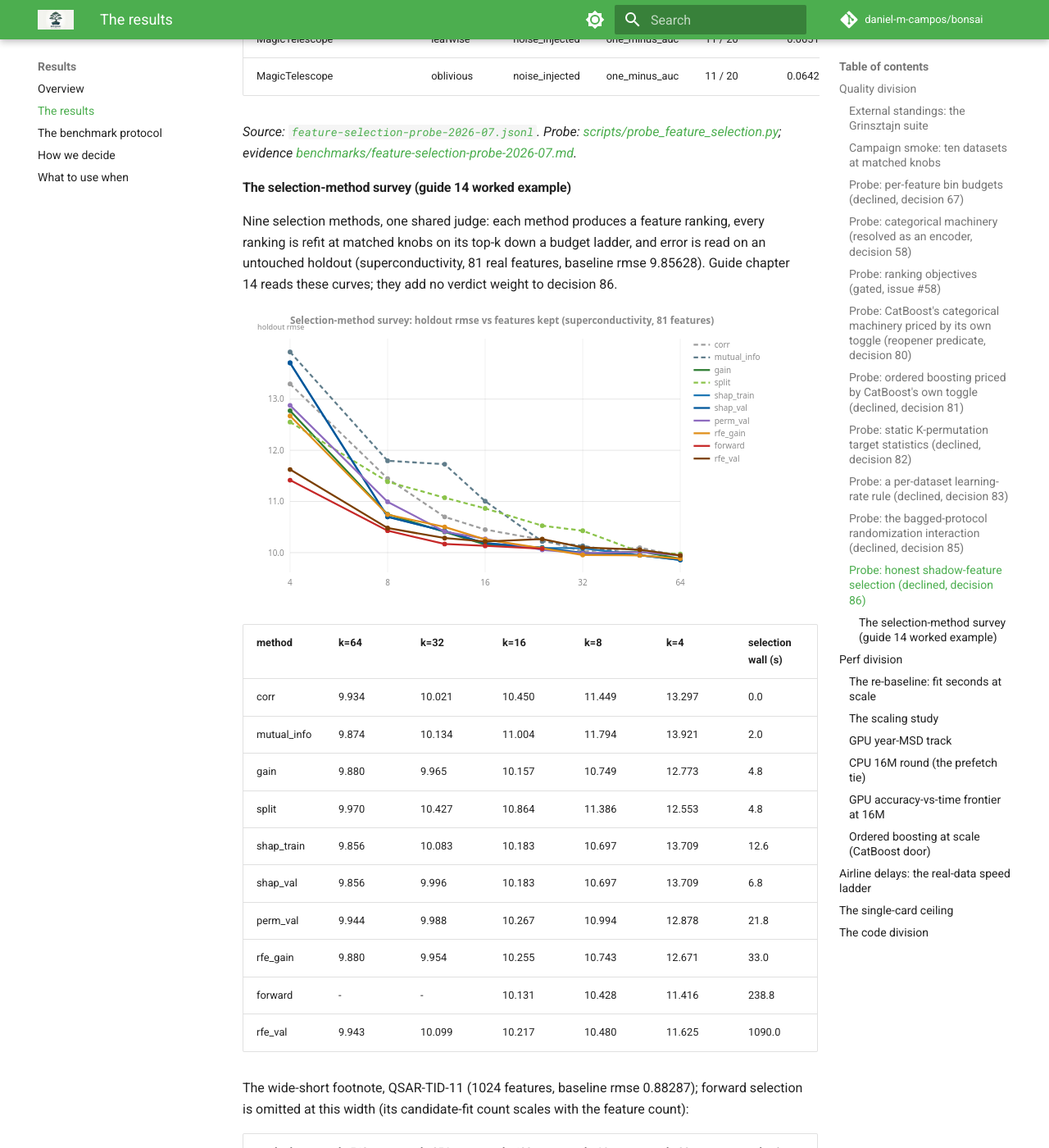
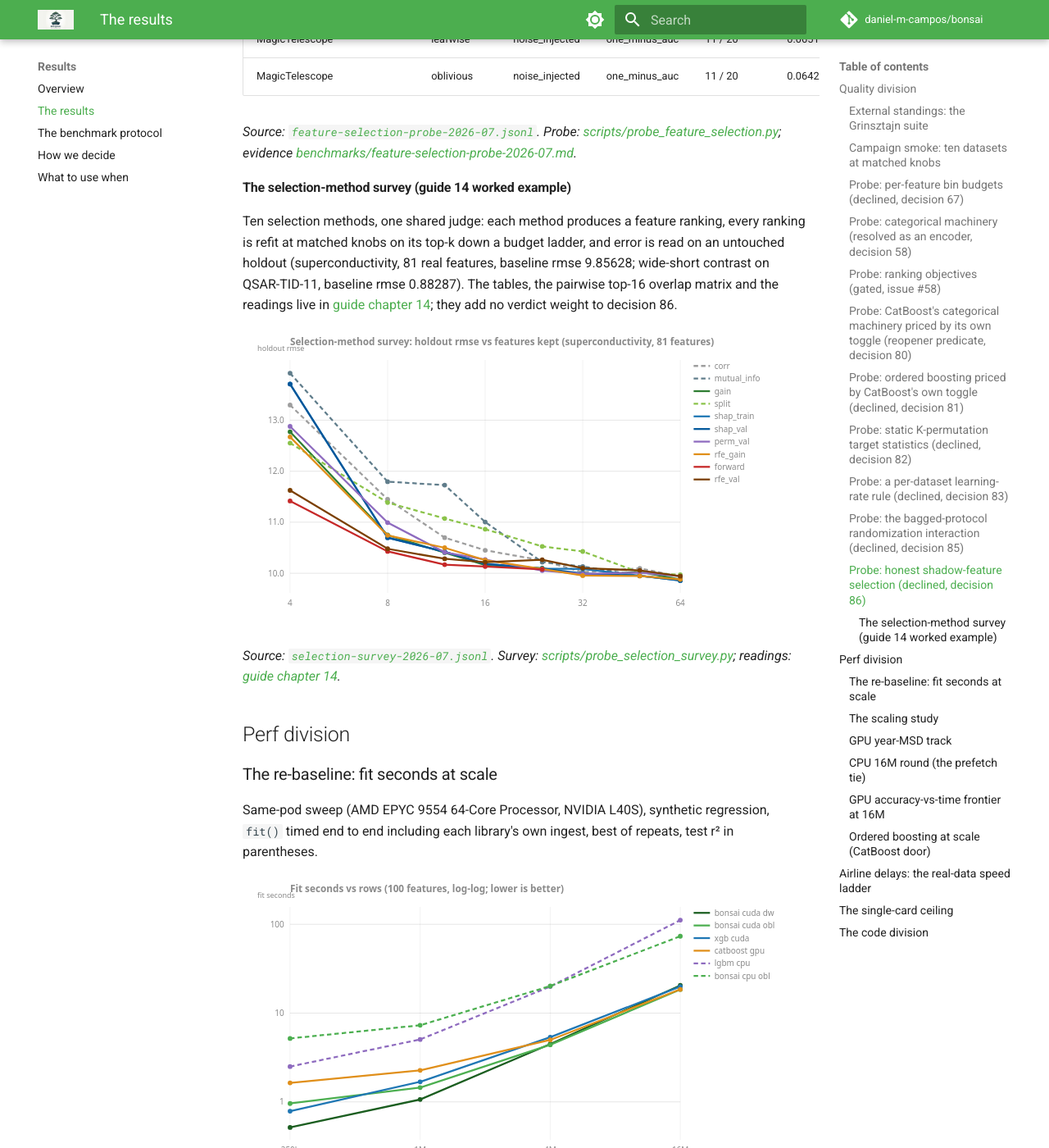
Before and after one commit to daniel-m-campos/bonsai, an MkDocs documentation site: the page built from docs/method/results.md, in a window 1280 px wide and 1400 px high, scrolled down 13668 px. Shown: the whole window at 82% size. Built offline with MkDocs 1.6.1 and Material for MkDocs 9.7.7, drawn with Linux system fonts in a browser that asks for light colours; comment, search, counter and statistics services are not loaded; some of the changed text lies outside the part shown.

Commit message:
docs(guide): one home for the survey results, scannable by family
The results table gains a family column and bold best-per-budget cells,
the readings walk the families instead of the budget ladder, and a new
10x10 top-16 Jaccard matrix shows where the wrapper advantage comes
from. benchmarks/selection-survey-2026-07.md is deleted; the guide is
the single source (fine print absorbed into The experiment; QSAR
rfe_gain wall corrected to the post-fix rerun's 14.6s, the report had
carried the stale 13.2s). The results ledger's survey subsection
shrinks to the chart plus a pointer to the guide.

Claude-Session: https://claude.ai/code/session_01SfgWZ7ftZV7aJJh87NXR72

```diff
--- a/docs/method/results.md
+++ b/docs/method/results.md
@@ -317,37 +317,11 @@ Does a refit-based shadow-feature selector (append a permuted copy of every colu
 
 #### The selection-method survey (guide 14 worked example)
 
-Nine selection methods, one shared judge: each method produces a feature ranking, every ranking is refit at matched knobs on its top-k down a budget ladder, and error is read on an untouched holdout (superconductivity, 81 real features, baseline rmse 9.85628). Guide chapter 14 reads these curves; they add no verdict weight to decision 86.
+Ten selection methods, one shared judge: each method produces a feature ranking, every ranking is refit at matched knobs on its top-k down a budget ladder, and error is read on an untouched holdout (superconductivity, 81 real features, baseline rmse 9.85628; wide-short contrast on QSAR-TID-11, baseline rmse 0.88287). The tables, the pairwise top-16 overlap matrix and the readings live in [guide chapter 14](../guide/14-feature-selection.md); they add no verdict weight to decision 86.
 
 ![Selection-method survey](assets/selection-survey.svg)
 
-| method | k=64 | k=32 | k=16 | k=8 | k=4 | selection wall (s) |
-|---|---|---|---|---|---|---|
-| corr | 9.934 | 10.021 | 10.450 | 11.449 | 13.297 | 0.0 |
-| mutual_info | 9.874 | 10.134 | 11.004 | 11.794 | 13.921 | 2.0 |
-| gain | 9.880 | 9.965 | 10.157 | 10.749 | 12.773 | 4.8 |
-| split | 9.970 | 10.427 | 10.864 | 11.386 | 12.553 | 4.8 |
-| shap_train | 9.856 | 10.083 | 10.183 | 10.697 | 13.709 | 12.6 |
-| shap_val | 9.856 | 9.996 | 10.183 | 10.697 | 13.709 | 6.8 |
-| perm_val | 9.944 | 9.988 | 10.267 | 10.994 | 12.878 | 21.8 |
-| rfe_gain | 9.880 | 9.954 | 10.255 | 10.743 | 12.671 | 33.0 |
-| forward | - | - | 10.131 | 10.428 | 11.416 | 238.8 |
-| rfe_val | 9.943 | 10.099 | 10.217 | 10.480 | 11.625 | 1090.0 |
-
-The wide-short footnote, QSAR-TID-11 (1024 features, baseline rmse 0.88287); forward selection is omitted at this width (its candidate-fit count scales with the feature count):
-
-| method | k=512 | k=256 | k=128 | k=64 | k=32 | selection wall (s) |
-|---|---|---|---|---|---|---|
-| corr | 0.892 | 0.927 | 0.965 | 0.996 | 1.122 | 0.0 |
-| mutual_info | 0.889 | 0.896 | 0.941 | 1.011 | 1.149 | 7.5 |
-| gain | 0.895 | 0.890 | 0.918 | 0.973 | 1.081 | 3.4 |
-| split | 0.890 | 0.912 | 0.968 | 1.023 | 1.197 | 3.4 |
-| shap_train | 0.886 | 0.892 | 0.907 | 0.947 | 1.056 | 4.7 |
-| shap_val | 0.887 | 0.889 | 0.904 | 0.944 | 1.063 | 3.7 |
-| perm_val | 0.889 | 0.890 | 0.918 | 0.966 | 1.043 | 164.3 |
-| rfe_gain | 0.895 | 0.895 | 0.922 | 0.954 | 1.049 | 14.6 |
-
-*Source: [`selection-survey-2026-07.jsonl`](../../benchmarks/results/selection-survey-2026-07.jsonl). Survey: [scripts/probe_selection_survey.py](../../scripts/probe_selection_survey.py); evidence [benchmarks/selection-survey-2026-07.md](../../benchmarks/selection-survey-2026-07.md).*
+*Source: [`selection-survey-2026-07.jsonl`](../../benchmarks/results/selection-survey-2026-07.jsonl). Survey: [scripts/probe_selection_survey.py](../../scripts/probe_selection_survey.py); readings: [guide chapter 14](../guide/14-feature-selection.md).*
 
 ## Perf division
 
```
Also changed, not shown: benchmarks/selection-survey-2026-07.md (deleted, +0 -103 lines), docs/guide/14-feature-selection.md (+60 -22 lines), 1 other file.
